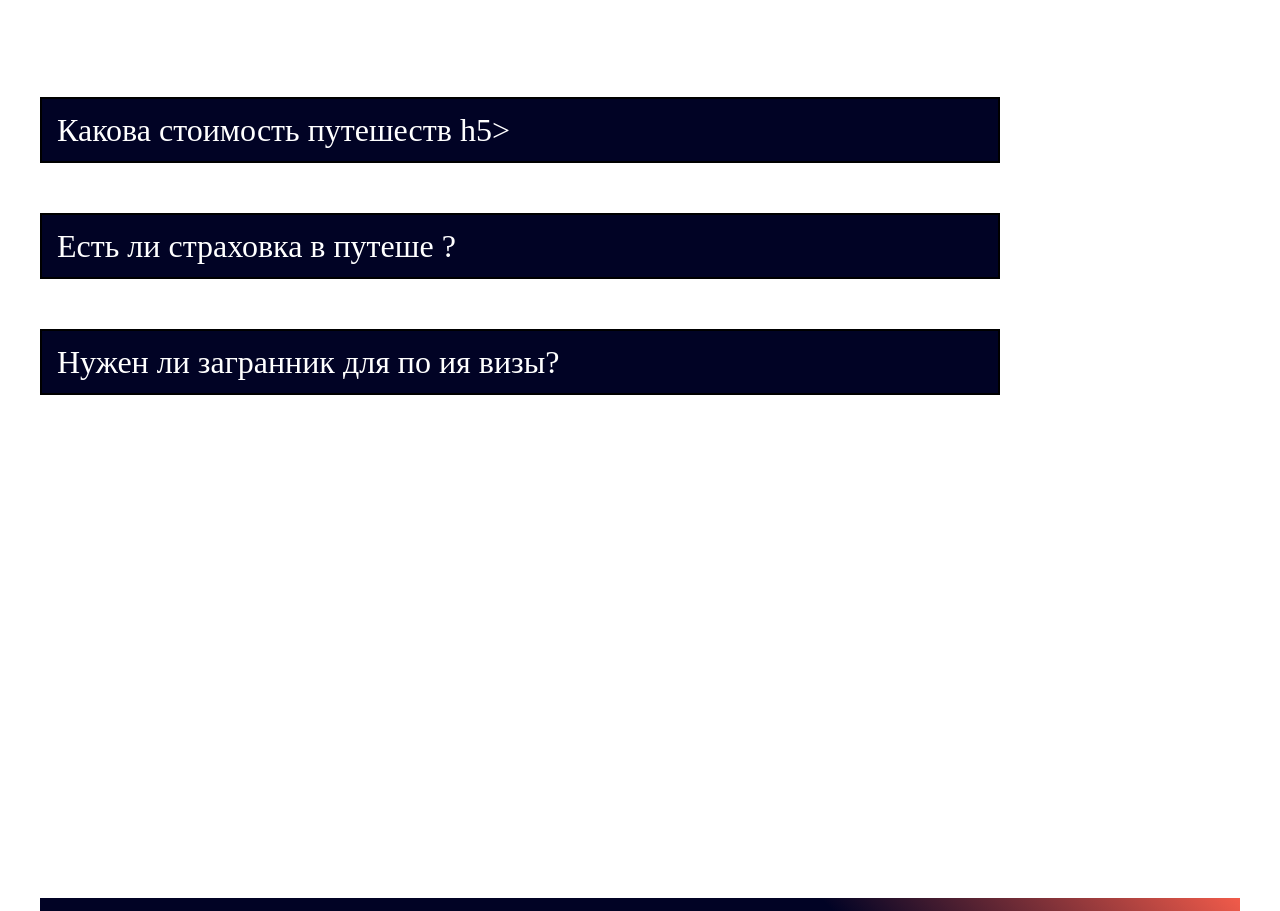
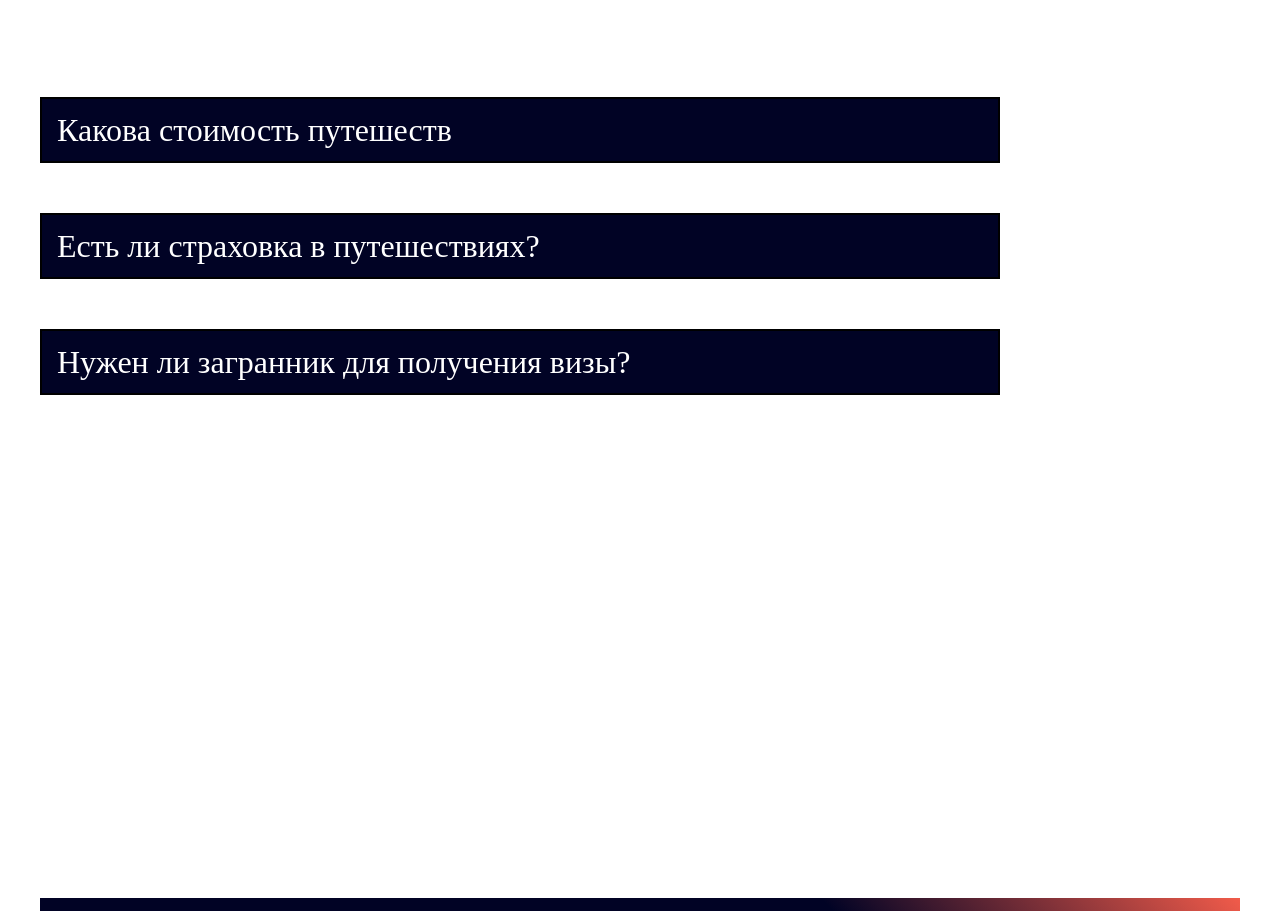
Before and after one commit to isakura313/04_20, a plain HTML site: page index.html in a window 1280 px wide. Shown: the part 2463-3374 px from the top of the page. Drawn offline with nearby package versions, Linux system fonts and the light colour scheme.

Commit message:
Add files via upload

```diff
--- a/index.html
+++ b/index.html
@@ -169,15 +169,15 @@
 <div class="wrap_panel">
 
     <div class="wraper_faq">
-        <div class="faq_panel"> <h5>Какова стоимость путешеств  h5></div>
-        <div class="faq_answer"> <p> Стоимость путешествия зав  от страны</p></div>
+        <div class="faq_panel"> <h5>Какова стоимость путешеств  </h5></div>
+        <div class="faq_answer"> <p> Стоимость путешествия зависит страны</p></div>
     </div>
     <div class="wraper_faq">
-        <div class="faq_panel"> <h5>Есть ли страховка в путеше  ? </h5></div>
+        <div class="faq_panel"> <h5>Есть ли страховка в путешествиях? </h5></div>
         <div class="faq_answer"> <p> Нет, все будет нормально  </div>
     </div>
     <div class="wraper_faq">
-        <div class="faq_panel"> <h5> Нужен ли загранник для по  ия визы?</h5></div>
+        <div class="faq_panel"> <h5> Нужен ли загранник для получения визы?</h5></div>
         <div class="faq_answer"> <p> Да, очень нужен</p></div>
     </div>
 
```
